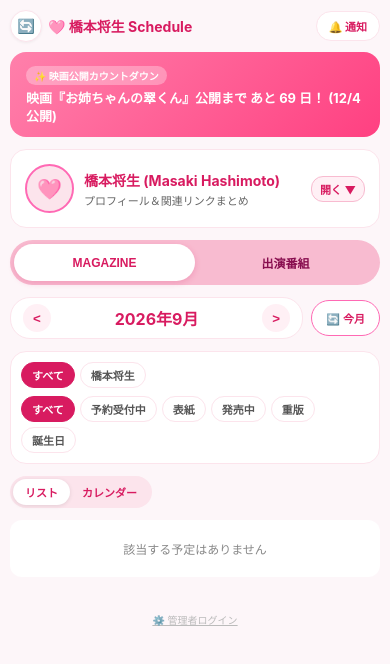
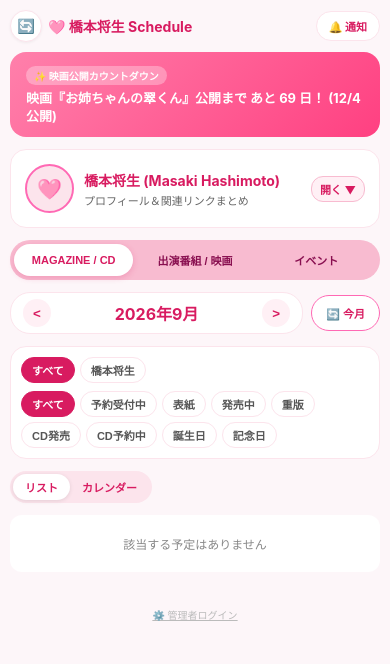
Before and after one commit to mmhl0l7/-schedule, a plain HTML site: page index.html in a window 390 px wide. Drawn offline with Linux system fonts and the light colour scheme.

Commit message:
Update index.html

```diff
--- a/index.html
+++ b/index.html
@@ -124,8 +124,8 @@
     }
     .notification-dot.show { display: inline-block; }
 
-    .type-tabs { display: flex; background: #f8bbd0; border-radius: 24px; padding: 4px; margin-bottom: 12px; }
-    .type-tab { flex: 1; text-align: center; padding: 10px; font-size: 12px; font-weight: bold; color: #880e4f; border-radius: 20px; cursor: pointer; background: transparent; border: none; }
+    .type-tabs { display: flex; background: #f8bbd0; border-radius: 24px; padding: 4px; margin-bottom: 12px; gap: 2px; }
+    .type-tab { flex: 1; text-align: center; padding: 8px 4px; font-size: 11px; font-weight: bold; color: #880e4f; border-radius: 20px; cursor: pointer; background: transparent; border: none; white-space: nowrap; }
     .type-tab.active { background: #ffffff; color: var(--deep-color); box-shadow: 0 2px 6px rgba(216, 27, 96, 0.2); }
 
     .month-nav-container { display: flex; gap: 8px; margin-bottom: 12px; align-items: center; }
@@ -394,8 +394,9 @@
   </div>
 
   <div class="type-tabs">
-    <button class="type-tab active" id="tab-magazine" onclick="switchMainType('MAGAZINE')">MAGAZINE</button>
-    <button class="type-tab" id="tab-program" onclick="switchMainType('PROGRAM')">出演番組</button>
+    <button class="type-tab active" id="tab-magazine" onclick="switchMainType('MAGAZINE')">MAGAZINE / CD</button>
+    <button class="type-tab" id="tab-program" onclick="switchMainType('PROGRAM')">出演番組 / 映画</button>
+    <button class="type-tab" id="tab-event" onclick="switchMainType('EVENT')">イベント</button>
   </div>
 
   <div class="month-nav-container">
@@ -429,7 +430,7 @@
     <div class="form-group"><label>日付</label><input type="date" id="input-date"></div>
     <div class="form-group" id="group-end-date" style="display:none;"><label>終了日</label><input type="date" id="input-end-date"></div>
     <div class="form-group" id="group-time"><label>時間</label><input type="time" id="input-time" value="20:00"></div>
-    <div class="form-group"><label>タイトル</label><input type="text" id="input-title" placeholder="雑誌名または番組名"></div>
+    <div class="form-group"><label>タイトル</label><input type="text" id="input-title" placeholder="タイトルを入力"></div>
     <div class="form-group">
       <label>内容詳細（省略可）</label>
       <textarea id="input-desc" rows="3" placeholder="【現場リポート】など"></textarea>
@@ -437,8 +438,9 @@
     <div class="form-group">
       <label>カテゴリ</label>
       <select id="input-type" onchange="onFormTypeChange()">
-        <option value="MAGAZINE">MAGAZINE</option>
-        <option value="PROGRAM">出演番組</option>
+        <option value="MAGAZINE">MAGAZINE / CD</option>
+        <option value="PROGRAM">出演番組 / 映画</option>
+        <option value="EVENT">イベント</option>
       </select>
     </div>
     <div class="form-group">
@@ -800,6 +802,7 @@
     currentStatusFilters = ["すべて"];
     document.getElementById("tab-magazine").classList.toggle("active", type === "MAGAZINE");
     document.getElementById("tab-program").classList.toggle("active", type === "PROGRAM");
+    document.getElementById("tab-event").classList.toggle("active", type === "EVENT");
 
     updateStatusFilterPills();
     if (!document.getElementById("edit-item-id").value) {
@@ -827,10 +830,13 @@
     container.innerHTML = "";
     let statuses = ["すべて"];
     if (currentMainType === "MAGAZINE") {
-      statuses.push("予約受付中", "表紙", "発売中", "重版", "誕生日");
-    } else {
-      statuses.push("放送予定", "レギュラー", "ゲスト出演");
+      statuses.push("予約受付中", "表紙", "発売中", "重版", "CD発売", "CD予約中", "誕生日", "記念日");
+    } else if (currentMainType === "PROGRAM") {
+      statuses.push("放送予定", "映画公開", "ゲスト出演", "レギュラー");
+    } else if (currentMainType === "EVENT") {
+      statuses.push("チケット受付中", "開催予定", "グッズ販売");
     }
+
     statuses.forEach(st => {
       const btn = document.createElement("button");
       btn.className = "filter-pill" + (currentStatusFilters.includes(st) ? " active" : "");
@@ -847,7 +853,15 @@
     if (!statusContainer) return;
 
     statusContainer.innerHTML = "";
-    let options = targetType === "MAGAZINE" ? ["予約受付中", "表紙", "発売中", "重版", "誕生日"] : ["放送予定", "ゲスト出演", "レギュラー"];
+    let options = [];
+    if (targetType === "MAGAZINE") {
+      options = ["予約受付中", "表紙", "発売中", "重版", "CD発売", "CD予約中", "誕生日", "記念日"];
+    } else if (targetType === "PROGRAM") {
+      options = ["放送予定", "映画公開", "ゲスト出演", "レギュラー"];
+    } else if (targetType === "EVENT") {
+      options = ["チケット受付中", "開催予定", "グッズ販売"];
+    }
+
     let selectedArr = Array.isArray(selectedStatuses) ? selectedStatuses : [selectedStatuses];
 
     options.forEach(opt => {
@@ -1218,7 +1232,6 @@
 
   function createCardHtml(item) {
     let purchaseHtml = "";
-    // MAGAZINEタブであっても、「誕生日」ステータスが含まれている、またはタイトルに「誕生日」や「HBD」を含む場合は予約購入マークを出さないようにする
     let itemStatuses = Array.isArray(item.status) ? item.status : [item.status];
     let isBirthday = itemStatuses.includes("誕生日") || item.title.includes("誕生日") || item.title.includes("HBD");
 
```
